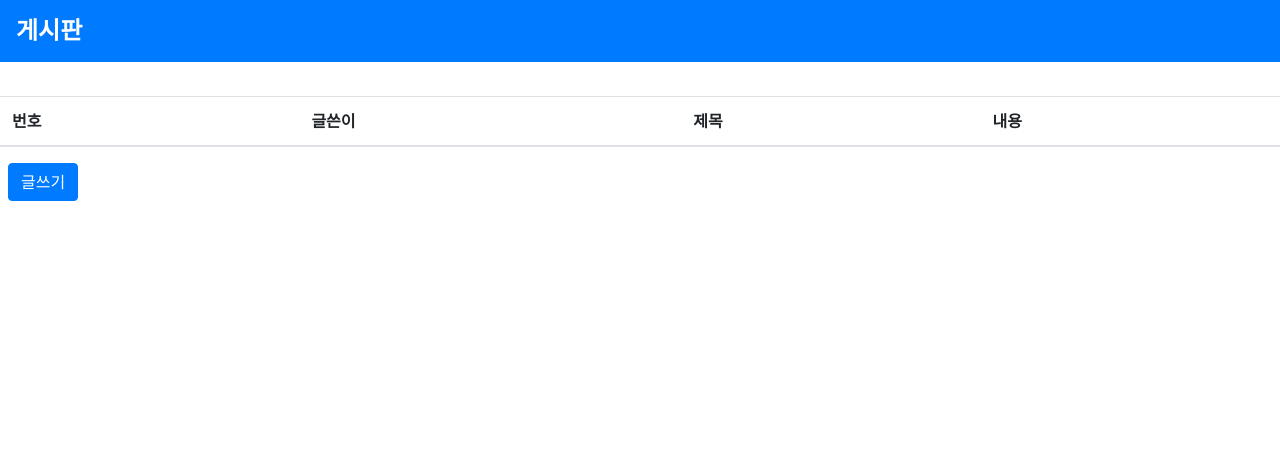
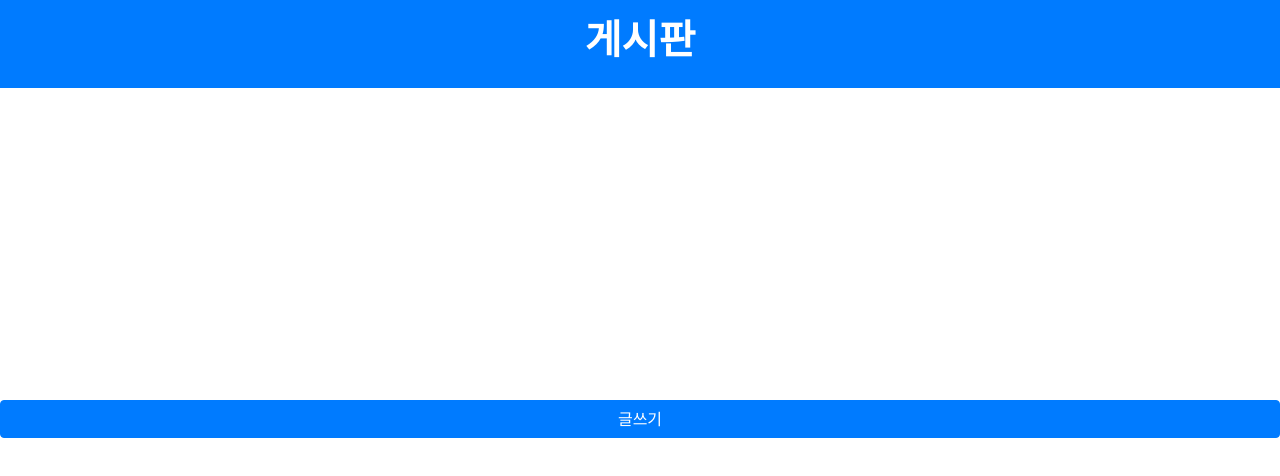
Before and after one commit to ojsicn/clipboard, a Vue app: page / in a window 1280 px wide. Shown: the top 476 px of the page. Built offline with nearby package versions, Linux system fonts and the light colour scheme.

Commit message:
1. 오류 수정

```diff
--- a/src/components/AppBar.vue
+++ b/src/components/AppBar.vue
@@ -1,6 +1,6 @@
 <template>
-        <div class="navbar navbar-primary bg-primary fixed-top navbar-expand-lg">
-                <a class="toolbarText navbar-brand" href="#">게시판</a>
+        <div class="text-center p-3 bg-primary fixed-top">
+                <h1 class="text-white font-weight-bold">게시판</h1>
         </div>
 </template>
 
--- a/src/components/Create.vue
+++ b/src/components/Create.vue
@@ -21,9 +21,7 @@
             <textarea type="text" class="form-control"
                 placeholder="내용" aria-label="Username" aria-describedby="basic-addon1" v-model.trim="formData.content"></textarea>
         </div>
-        <button type="button" class="btn btn-block btn-primary" @click="onClickAddOrUpdate()">
-            등록
-        </button>
+        <button type="button" class="btn btn-block btn-primary" @click="onClickAddOrUpdate()">등록</button>
     </div>
 </template>
 
@@ -60,7 +58,11 @@
                     boardList.push(this.formData)
                     localStorage.setItem('board-list', JSON.stringify(boardList))
                 } else {
-                    boardList.splice(this.$route.params.contentId, 1, this.formData)
+                    for(let i = 0; i < boardList.length; i++) {
+                        if(boardList[i].id == this.$route.params.contentId) {
+                            boardList.splice(i, 1, this.formData)
+                        }
+                    }
                     localStorage.clear()
                     localStorage.setItem('board-list', JSON.stringify(boardList))
                 }
--- a/src/components/Detail.vue
+++ b/src/components/Detail.vue
@@ -1,10 +1,10 @@
 <template>
     <div>
-        <div class="jumbotron">
-            <h1 class="display-6">{{ boardList[index].title }}</h1>
-            <p class="lead">Writer : {{ boardList[index].writer }}</p>
+        <div class="jumbotron" v-if="board !== null">
+            <h1 class="display-6">{{ board.title }}</h1>
+            <p class="lead">Writer : {{ board.writer }}</p>
             <hr class="my-4">
-            <p>{{ boardList[index].content }}</p>
+            <p>{{ board.content }}</p>
             <a class="btn btn-warning btn-lg my-4" href="javascript:;" role="button" @click="updateData">수정</a>
             <a class="btn btn-danger btn-lg ml-1" href="javascript:;" role="button" @click="deleteData">삭제</a>
         </div>
@@ -17,33 +17,50 @@
         name: 'Detail',
         data() {
             return {
-                boardList: [],
-                index: this.$route.params.contentId,
+                board: null,
+                id: this.$route.params.contentId,
             }
         },
         mounted() {
-            this.loadBoardList()
+            this.loadBoardItem()
         },
         methods: {
-            loadBoardList () {
-                this.boardList = JSON.parse(localStorage.getItem('board-list')) || []
+            loadBoardItem () {
+                const boardList = JSON.parse(localStorage.getItem('board-list')) || []
+                console.log(boardList)
+                let boardItem = null
+                for(let i = 0; i < boardList.length; i++) {
+                    if(boardList[i].id == this.$route.params.contentId) {
+                        boardItem = boardList[i]
+                    }
+                }
+                this.board = boardItem
             },
             deleteData() {
+                const boardList = JSON.parse(localStorage.getItem('board-list')) || []
+                console.log(boardList)
+                for(let i = 0; i < boardList.length; i++) {
+                        if(boardList[i].id == this.$route.params.contentId) {
+                            boardList.splice(i, 1)
+                            console.log(i)
+                            console.log(boardList)
+                            console.log(boardList[i])
+                        }
+                    }
+                localStorage.clear()
+                localStorage.setItem('board-list', JSON.stringify(boardList))
                 this.$router.push({
                     path: '/'
                 })
-                this.boardList.splice(this.index, 1)
-                localStorage.clear()
-                localStorage.setItem('board-list', JSON.stringify(this.boardList))
             },
             updateData() {
                 this.$router.push({
                     name: 'Create',
                     params: {
-                        contentId: this.index
+                        contentId: this.id
                     }
                 })
-            }
+            },
         }
     }
 </script>
--- a/src/components/Read.vue
+++ b/src/components/Read.vue
@@ -1,29 +1,18 @@
 <template>
     <div>
         <app-bar/>
-        <div class="">
+        <div class="cont container border-primary">
             <br><br><br><br>
-            <table class="table">
-            <thead class="col">
-                <tr class="col">
-                    <th scope="row-2">번호</th>
-                    <th scope="row-2">글쓴이</th>
-                    <th scope="row-2">제목</th>
-                    <th scope="row-6">내용</th>
-                </tr>
-            </thead>
-            <tbody class="col">
-                <tr v-for="(value, index) of boardList" :key="index" @click="detail(index)">
-                    <th scope="row-2">{{index+1}}</th>
-                    <td class="row-2">{{value.writer}}</td>
-                    <td class="row-2">{{value.title}}</td>
-                    <td class="row-6">{{value.content}}</td>
-                </tr>
-            </tbody>
-        </table>
-        <button class="btn btn-primary ml-2" type="submit" @click="write">글쓰기</button>
+            <div class="col-12 card" v-for="(value, index) of boardList" :key="index" @click="detail(value)">
+                <div class="ml-1 font-weight-bold "><span class="font-weight-bold">No.</span> {{index + 1}}</div>
+                <div class="ml-1 text-truncate "><span class="font-weight-bold">Writer. </span> {{value.writer}}</div>
+                <div class="ml-1 text-truncate "><span class="font-weight-bold">Title. </span> {{value.title}}</div>
+            </div>
+            <br>
         </div>
-
+        <div>
+            <button type="button" class="btn btn-block btn-primary" @click="write">글쓰기</button>
+        </div>
     </div>
 </template>
 
@@ -54,11 +43,11 @@
                     path: 'create'
                 })
             },
-            detail(index) {
+            detail(data) {
                 this.$router.push({
                     name: 'Detail',
                     params: {
-                        contentId: index
+                        contentId: data.id
                     }
                 })
             }
@@ -66,3 +55,12 @@
 
     }
 </script>
+
+
+<style scoped>
+    .cont {
+        width: 100%;
+        height: 25rem;
+        overflow: scroll;
+    }
+</style>
```
